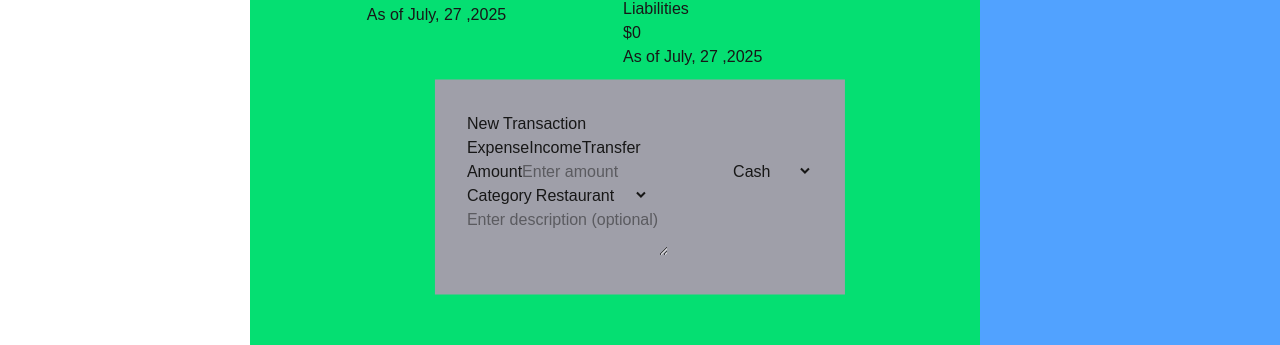
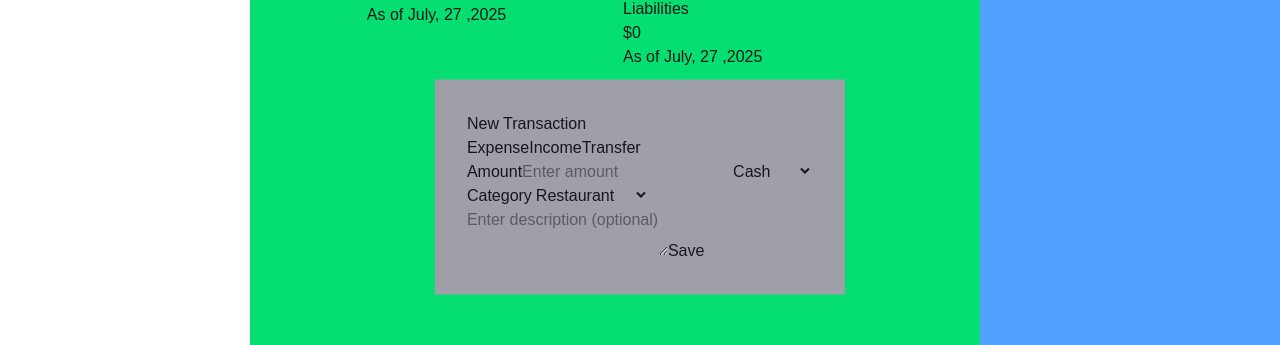
Before and after one commit to asshleygozar/financial-manager, a Next.js app: page /home in a window 1280 px wide. Both pictures are taken after a click on the button "Add new transaction". Shown: the part 213-558 px from the top of the page. Built offline with nearby package versions, Linux system fonts and the light colour scheme.

Commit message:
center modal position for accessibility

```diff
--- a/components/Modal.tsx
+++ b/components/Modal.tsx
@@ -1,6 +1,6 @@
 function Modal() {
 	return (
-		<div className='bg-zinc-400 w-fit h-fit absolute top-1/2 left-1/2 transform -translate-x-1/2 -translate-y-1/2 p-[32px]  '>
+		<div className='bg-zinc-400 max-w-md h-fit absolute top-1/2 left-1/2 transform -translate-x-1/2 -translate-y-1/2 p-[32px]  '>
 			<h1>New Transaction</h1>
 			<nav>
 				<button>Expense</button>
@@ -55,6 +55,7 @@ function Modal() {
 						placeholder='Enter description (optional)'
 					></textarea>
 				</label>
+                <button type="submit">Save</button>
 			</form>
 		</div>
 	);
```
